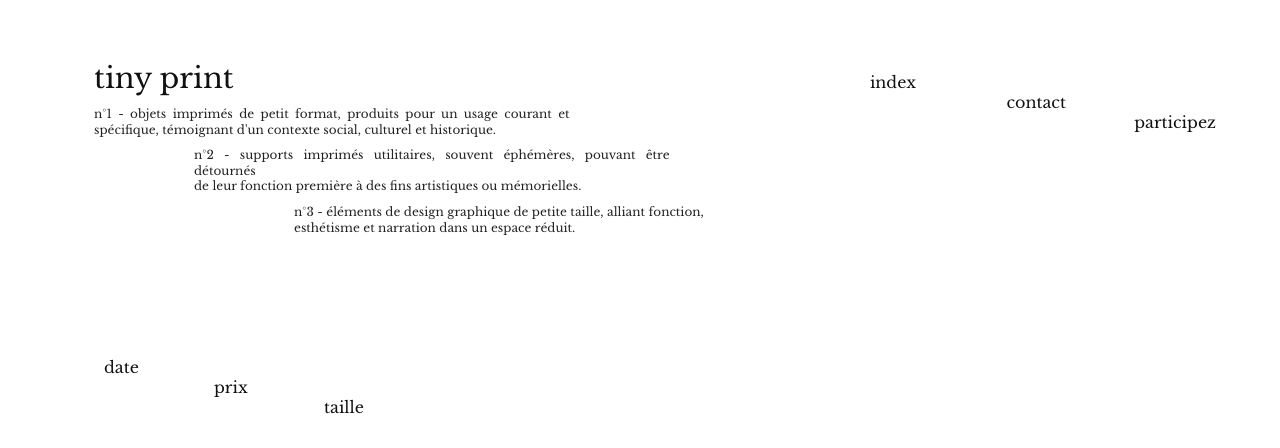
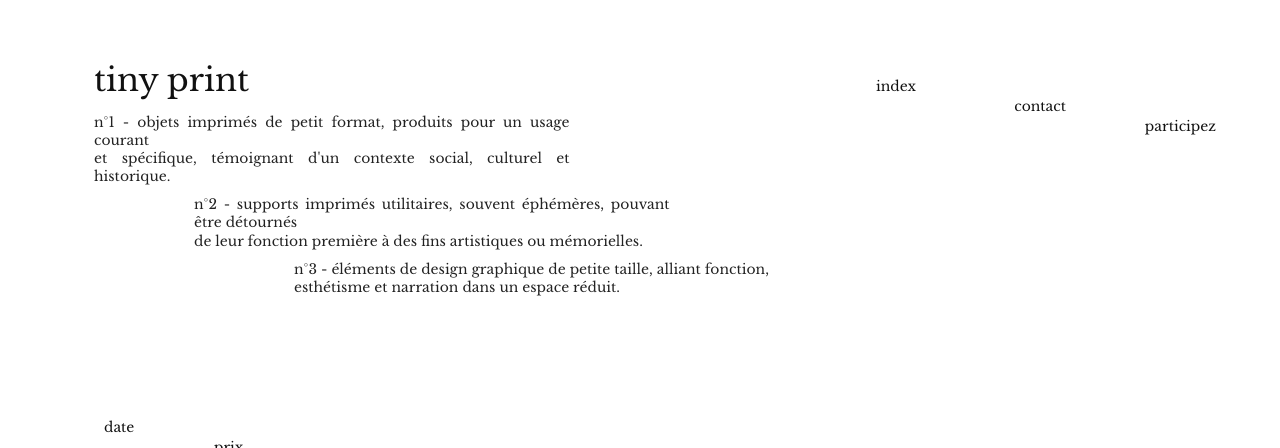
Before and after one commit to Jerenstar/TinyPrints, a plain HTML site: page index.html in a window 1280 px wide. Shown: the top 448 px of the page. Drawn offline with Linux system fonts and the light colour scheme; grey boxes are pictures that could not be loaded.

Commit message:
final version

```diff
--- a/index.html
+++ b/index.html
@@ -11,7 +11,7 @@
         <div class="header-left">
             <h1 class="site-title">tiny print</h1>
             <div class="site-desc-box">
-                <p class="site-desc">n°1 - objets imprimés de petit format, produits pour un usage courant et spécifique, témoignant d'un contexte social, culturel et historique.</p>
+                <p class="site-desc">n°1 - objets imprimés de petit format, produits pour un usage courant<br>et spécifique, témoignant d'un contexte social, culturel et historique.</p>
                 <p class="site-desc site-desc-2">n°2 - supports imprimés utilitaires, souvent éphémères, pouvant être détournés<br>de leur fonction première à des fins artistiques ou mémorielles.</p>
                 <p class="site-desc site-desc-3">n°3 - éléments de design graphique de petite taille, alliant fonction,<br>esthétisme et narration dans un espace réduit.</p>
             </div>
--- a/styles.css
+++ b/styles.css
@@ -49,9 +49,9 @@ body::after {
 
 .site-title {
     font-family: Baskerville, Times, serif;
-    font-size: 1.8rem;
+    font-size: 2rem;
     font-weight: 400;
-    margin-bottom: 10px;
+    margin-bottom: 13px;
     letter-spacing: 0px;
     word-break: break-word;
     padding-left: 30px;
@@ -72,7 +72,7 @@ body::after {
 
 .site-desc {
     font-family: Baskerville, Georgia, serif;
-    font-size: 0.75rem;
+    font-size: 0.87rem;
     margin-top: 10px;
     font-weight: 400;
     color: #222;
@@ -105,6 +105,7 @@ body::after {
     margin: 0;
     justify-self: end;
     align-self: start;
+    font-size: 0.95rem;
 }
 
 .header-menu .menu-link:nth-child(1) {
@@ -159,6 +160,7 @@ body::after {
     margin: 0;
     justify-self: start;
     align-self: start;
+    font-size: 0.87rem;
 }
 .sort-bar .sort-option:nth-child(1) {
     margin-top: 0;
@@ -187,7 +189,8 @@ body::after {
 }
 
 .sort-option.active {
-    font-weight: bold;
+    font-weight: normal;
+    text-decoration: underline;
     opacity: 1;
 }
 
@@ -667,7 +670,7 @@ body::after {
     grid-auto-rows: minmax(32px, auto);
     margin-top: 32px;
     margin-left: 20px;
-    font-size: 0.85rem;
+    font-size: 0.87rem;
     width: 98vw;
     max-width: 1400px;
     column-gap: 0;
@@ -676,7 +679,7 @@ body::after {
     grid-column: 1 / 2;
     grid-row: 1 / span 7;
     align-self: start;
-    font-size: 0.85rem;
+    font-size: 0.87rem;
     font-family: inherit;
     font-weight: normal;
 }
@@ -708,7 +711,7 @@ body::after {
 }
 .participation-grid-v2 .type-sub {
     margin-left: 70px;
-    font-size: 0.85rem;
+    font-size: 0.87rem;
 }
 .participation-grid-v2 .quantities {
     display: flex;
@@ -733,3 +736,15 @@ body::after {
     font-weight: normal;
     color: #222;
 }
+
+.site-desc,
+.sort-bar .sort-option,
+.header-menu .menu-link,
+.participation-grid-v2,
+.participation-grid-v2 .label,
+.participation-grid-v2 .value,
+.participation-grid-v2 .type-label,
+.participation-grid-v2 .type-list,
+.participation-grid-v2 .type-sub {
+    font-size: 0.87rem !important;
+}
```
